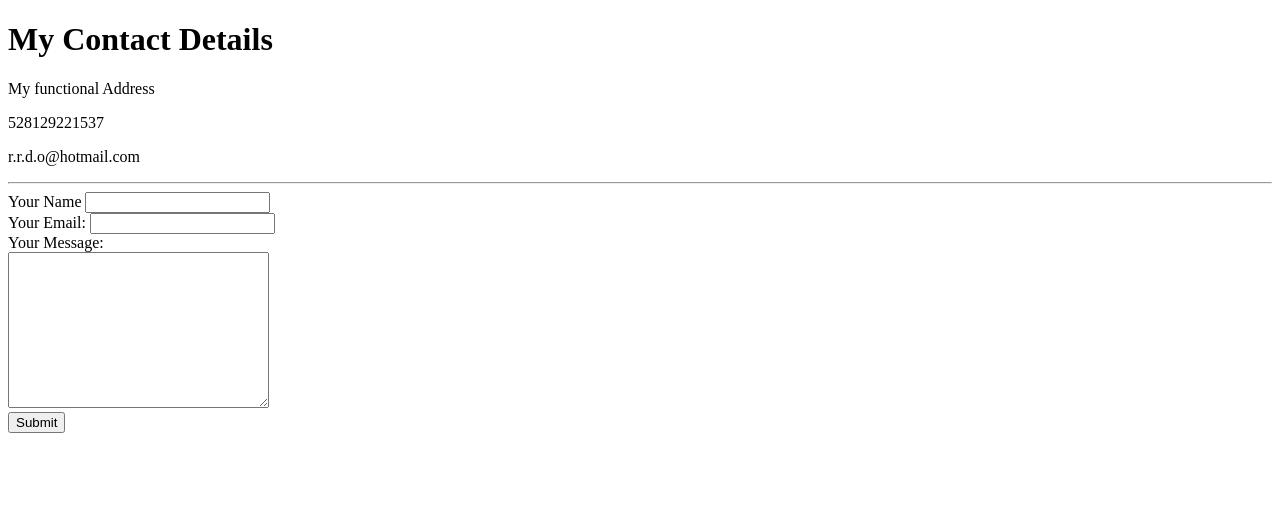
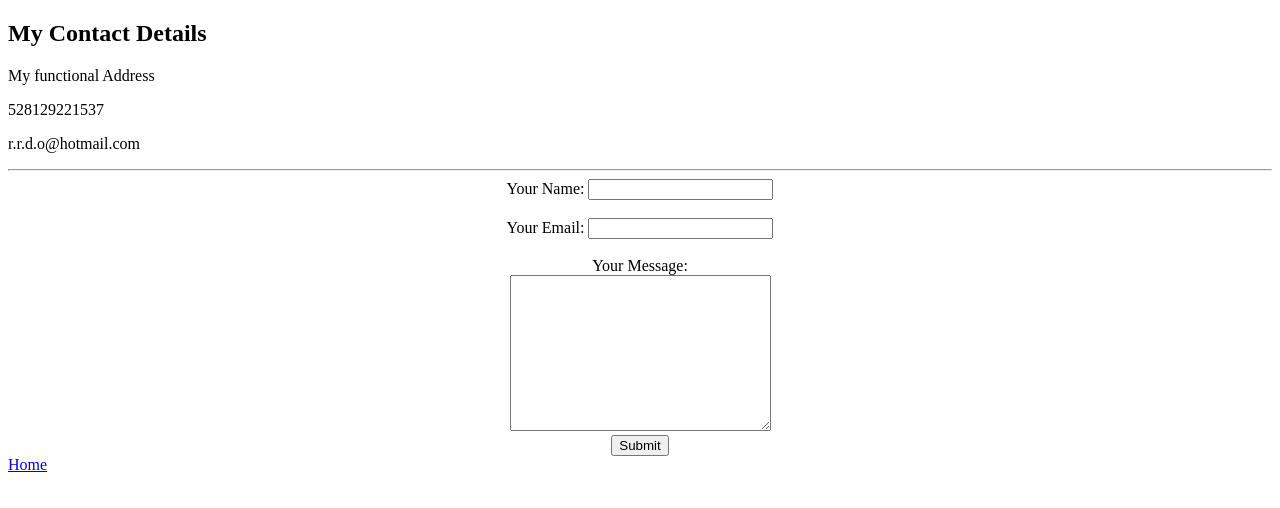
Before and after one commit to Danimx88/cv, a plain HTML site: page contact-me.html in a window 1280 px wide. Drawn offline with Linux system fonts and the light colour scheme.

Commit message:
Add files via upload

```diff
--- a/contact-me.html
+++ b/contact-me.html
@@ -2,22 +2,31 @@
 <html lang="en">
   <head>
     <meta charset="UTF-8" />
+    <link rel="stylesheet" href="css/style2.css" src="style2.css" />
     <title>Contact Me</title>
   </head>
   <body>
-    <h1>My Contact Details</h1>
+    <h2>My Contact Details</h2>
+
     <p>My functional Address</p>
     <p>528129221537</p>
     <p>r.r.d.o@hotmail.com</p>
     <hr />
-    <form action="mailto:info@outlook.com" method="post" enctype="text/plain">
-      <label>Your Name</label>
-      <input type="text" name="yourName" value="" /><br />
-      <label>Your Email:</label>
-      <input type="email" name="yourEmail" value="" /><br />
-      <label>Your Message:</label><br />
-      <textarea name="yourMessage" rows="10" cols="30"></textarea><br />
-      <input type="submit" name="" />
-    </form>
+    <center>
+      <form
+        action="mailto:r.r.d.o@outlook.com"
+        method="post"
+        enctype="text/plain"
+      >
+        <label>Your Name:</label>
+        <input type="text" name="yourName" value="" /><br /><br />
+        <label>Your Email: </label>
+        <input type="email" name="yourEmail" value="" /><br /><br />
+        <label>Your Message:</label><br />
+        <textarea name="yourMessage" rows="10" cols="30"></textarea><br />
+        <input type="submit" name="submit" />
+      </form>
+    </center>
+    <a href="index.html">Home</a>
   </body>
 </html>
```
Also changed, not shown: index.html (+2 -2 lines).
